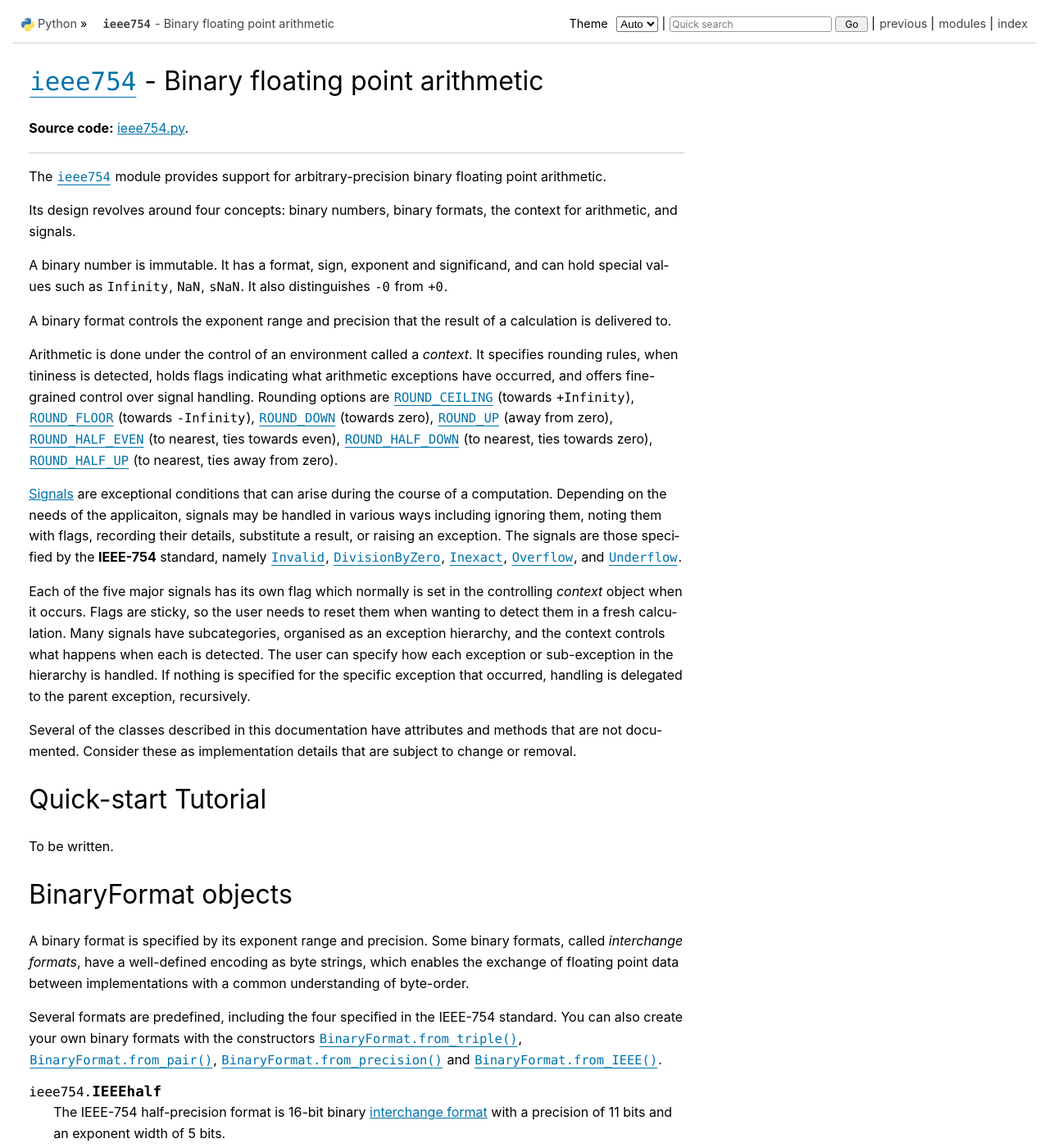
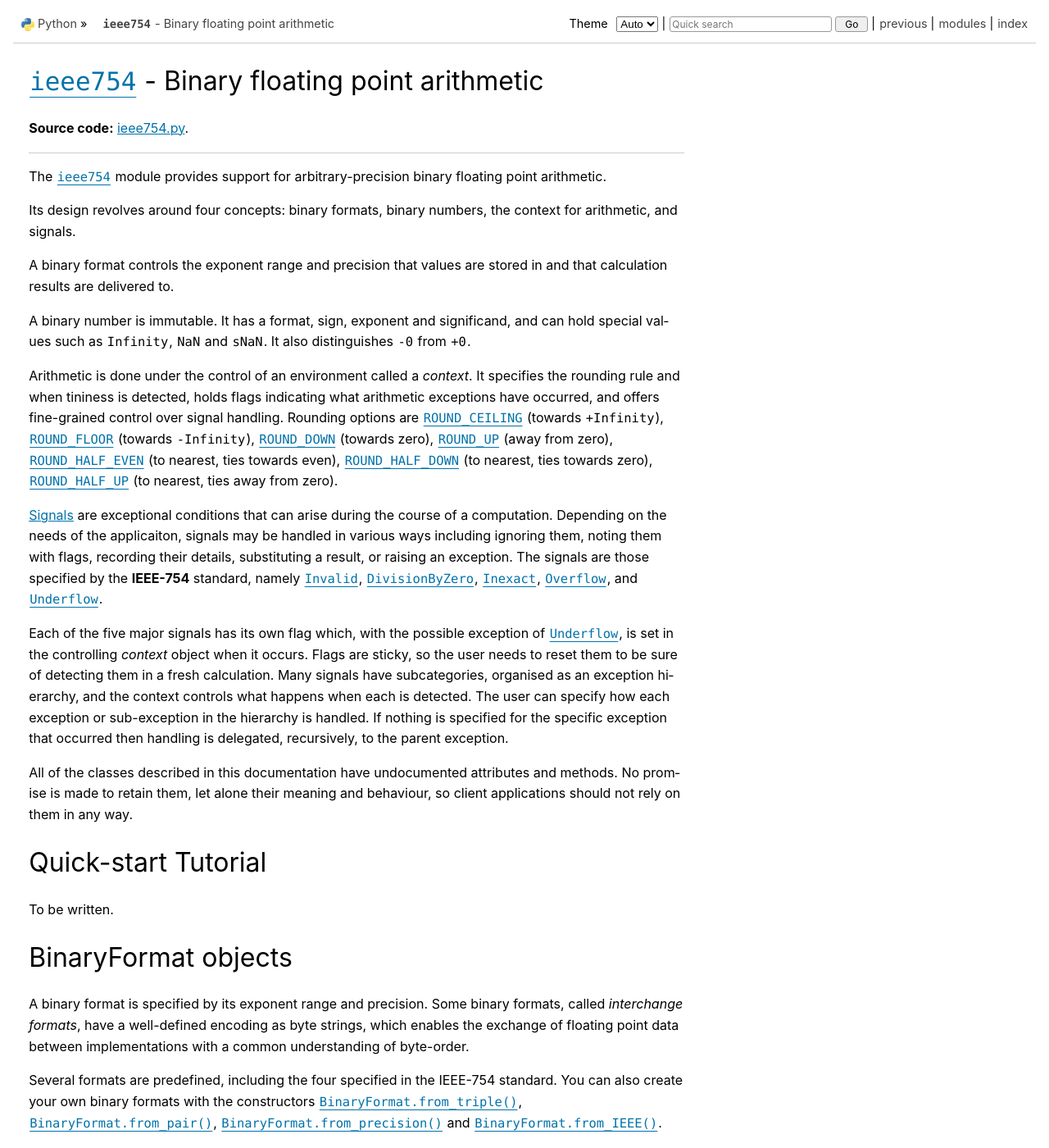
Before and after one commit to kyuupichan/ieee754, a Sphinx documentation site: the page built from docs/ieee754.rst, in a window 1280 px wide and 1400 px high. Shown: the whole window at 82% size. Built offline with Sphinx 7.4.7, drawn with Linux system fonts in a browser that asks for light colours; the version number could not be read and is left out; some of the changed text lies outside the part shown.

Commit message:
Fix and clarify some documentation

```diff
--- a/docs/ieee754.rst
+++ b/docs/ieee754.rst
@@ -12,18 +12,18 @@
 The :mod:`ieee754` module provides support for arbitrary-precision binary floating point
 arithmetic.
 
-Its design revolves around four concepts: binary numbers, binary formats, the context for
+Its design revolves around four concepts: binary formats, binary numbers, the context for
 arithmetic, and signals.
 
+A binary format controls the exponent range and precision that values are stored in and
+that calculation results are delivered to.
+
 A binary number is immutable.  It has a format, sign, exponent and significand, and can
-hold special values such as :const:`Infinity`, :const:`NaN`, :const:`sNaN`.  It also
+hold special values such as :const:`Infinity`, :const:`NaN` and :const:`sNaN`.  It also
 distinguishes :const:`-0` from :const:`+0`.
 
-A binary format controls the exponent range and precision that the result of a calculation
-is delivered to.
-
 Arithmetic is done under the control of an environment called a `context`.  It specifies
-rounding rules, when tininess is detected, holds flags indicating what arithmetic
+the rounding rule and when tininess is detected, holds flags indicating what arithmetic
 exceptions have occurred, and offers fine-grained control over signal handling.  Rounding
 options are :const:`ROUND_CEILING` (towards :const:`+Infinity`), :const:`ROUND_FLOOR`
 (towards :const:`-Infinity`), :const:`ROUND_DOWN` (towards zero), :const:`ROUND_UP` (away
@@ -33,22 +33,23 @@
 
 `Signals`_ are exceptional conditions that can arise during the course of a computation.
 Depending on the needs of the applicaiton, signals may be handled in various ways
-including ignoring them, noting them with flags, recording their details, substitute a
+including ignoring them, noting them with flags, recording their details, substituting a
 result, or raising an exception.  The signals are those specified by the **IEEE-754**
 standard, namely :exc:`Invalid`, :exc:`DivisionByZero`, :exc:`Inexact`, :exc:`Overflow`,
 and :exc:`Underflow`.
 
-Each of the five major signals has its own flag which normally is set in the controlling
-`context` object when it occurs.  Flags are sticky, so the user needs to reset them when
-wanting to detect them in a fresh calculation.  Many signals have subcategories, organised
-as an exception hierarchy, and the context controls what happens when each is detected.
-The user can specify how each exception or sub-exception in the hierarchy is handled.  If
-nothing is specified for the specific exception that occurred, handling is delegated to
-the parent exception, recursively.
+Each of the five major signals has its own flag which, with the possible exception of
+:exc:`Underflow`, is set in the controlling `context` object when it occurs.  Flags are
+sticky, so the user needs to reset them to be sure of detecting them in a fresh
+calculation.  Many signals have subcategories, organised as an exception hierarchy, and
+the context controls what happens when each is detected.  The user can specify how each
+exception or sub-exception in the hierarchy is handled.  If nothing is specified for the
+specific exception that occurred then handling is delegated, recursively, to the parent
+exception.
 
-Several of the classes described in this documentation have attributes and methods that
-are not documented.  Consider these as implementation details that are subject to change
-or removal.
+All of the classes described in this documentation have undocumented attributes and
+methods.  No promise is made to retain them, let alone their meaning and behaviour, so
+client applications should not rely on them in any way.
 
 
 Quick-start Tutorial
@@ -103,24 +104,24 @@
    binary `interchange format`_ with a precision of 64 bits and an exponent width of 15
    bits.
 
-   Since the format's integer bit is explicit, it admits extra non-canonical encodings
-   (which Intel termed pseudo-NaNs, pseudo-infinities, pseudo-denormals and unnormals)
-   beyond those specified in IEEE-754.  The :meth:`Binary.pack` method never returns such
-   encodings and :meth:`BinaryFormat.unpack` automatically canonicalizes them.
+   The format's integer bit is explicit, so it admits non-canonical encodings (which Intel
+   termed pseudo-NaNs, pseudo-infinities, pseudo-denormals and unnormals) beyond those
+   specified in IEEE-754.  The :meth:`Binary.pack` method never returns such encodings and
+   :meth:`BinaryFormat.unpack` silently canonicalizes them.
 
 
 .. data:: x87double
 
-   This simulates the operation of x87 compatible CPUs when in round-to-double-precision
-   mode.  It has a precision of 53 bits and an exponent width of 15 bits, and is not a
-   binary interchange format.
+   This simulates the operation of x87 compatible CPUs in round-to-double-precision mode.
+   It has a precision of 53 bits and an exponent width of 15 bits, and is not a binary
+   interchange format.
 
 
 .. data:: x87single
 
-   This simulates the operation of x87 compatible CPUs when in round-to-single-precision
-   mode.  It has a precision of 24 bits and an exponent width of 15 bits, and is not a
-   binary interchange format.
+   This simulates the operation of x87 compatible CPUs in round-to-single-precision mode.
+   It has a precision of 24 bits and an exponent width of 15 bits, and is not a binary
+   interchange format.
 
 
 .. class:: BinaryFormat
@@ -148,7 +149,7 @@
   .. attribute:: logb_inf
 
      These values are returned by the :meth:`Binary.logb_integral` operation on zero,
-     :const:`NaN` and :const:`infinity` values in this format, respectively.
+     :const:`NaN` and :const:`Infinity` values in this format, respectively.
 
   .. classmethod:: from_triple(precision, e_max, e_min)
 
@@ -252,7 +253,7 @@
   .. method:: unpack_value(raw, endianness=None, context=None)
 
      Convert from a packed binary encoding *raw* of a value of this `interchange format`_.
-     *endiannness* is the byte order of the encoding, valid values are 'little', 'big' and
+     *endiannness* is the byte order of the encoding; valid values are 'little', 'big' and
      :const:`None` which will use the native endianness of the host machine.  sNaNs are
      preserved and Conversion is necessarily exact so only :exc:`UnderflowExact` can be
      signalled.
@@ -294,7 +295,7 @@
   .. method:: pack(sign, exponent, significand, endianness=None)
 
      Encode the three parts of a floating point number to `bytes`.  *endiannness* is the
-     byte order of the encoding, valid values are 'little', 'big' and :const:`None` which
+     byte order of the encoding; valid values are 'little', 'big' and :const:`None` which
      will use the native endianness of the host machine.  *exponent* is the biased
      exponent in the IEEE sense, i.e., it is zero for zeroes and subnormals and e_max *
      2 + 1 for NaNs and infinites.  *significand* must not include the integer bit.
@@ -304,7 +305,7 @@
      *raw* is a a binary encoding of a value; decode it and return a ``(sign, exponent,
      significand)`` tuple.
 
-     *endiannness* is the byte order of the encoding, valid values are 'little', 'big' and
+     *endiannness* is the byte order of the encoding; valid values are 'little', 'big' and
      :const:`None` which will use the native endianness of the host machine.  *exponent*
      is the biased exponent in the IEEE sense, i.e., it is zero for zeroes and subnormals
      and e_max * 2 + 1 for NaNs and infinites.  *significand* does not include the integer
@@ -474,8 +475,8 @@
 .. method:: fmod(other, context=None)
 
    Return the result of C99's ``fmod`` operation.  This is like :meth:`remainder` except
-   that the quotient ``x / y`` is rounded with :const:`ROUND_DOWN` so that the result has
-   the same sign as `x`.
+   that the quotient ``x / y`` is rounded with :const:`ROUND_DOWN` so that the remainder
+   has the same sign as `x`.
 
 .. method:: mod(other, context=None)
 
@@ -483,7 +484,7 @@
 
    If `y` is non-zero, ``x % y`` is defined for finite operands `x` and `y` as ``r = x -
    y * n``, where `n` is the integer nearest the exact quotient ``x / y`` rounded with
-   :const:`ROUND_FLOOR`.  The result is always exact and its sign is that of `y`.
+   :const:`ROUND_FLOOR`.  The reaminder is always exact and its sign is that of `y`.
 
    If `y` is zero or `x` is infinite, :exc:`InvalidRemainder` is signalled if neither
    operand is a :const:`NaN`.  If `y` is infinite then the result is the limiting result
@@ -495,13 +496,8 @@
 
 .. method:: floordiv(other, context=None)
 
-   Return the result of Python's ``//`` operation; the result ``x / y`` is rounded with
+   Return the result of Python's ``//`` operation; the quotient ``x / y`` is rounded with
    :const:`ROUND_FLOOR`.
-
-.. method:: divmod(other, context=None)
-
-   Return the result of Python's ``divmod`` operation.  This returns a ``(quot, rem)``
-   pair that combines the results of the :meth:`mod` and :meth:`floordiv` operations.
 
 
 Context objects
@@ -590,7 +586,7 @@
 
     .. method:: copy()
 
-       Return a deep copy of the context.
+       Return a copy of the context with its attributes shallow-copied..
 
     .. method:: set_handler(exc_classes, kind, handler=None)
 
@@ -769,7 +765,7 @@
     a :class:`BinaryFormat` instance, then *result* is converted to a quiet :const:`NaN`
     of that format with zero payload and clear sign bit.
 
-    ::exc::`Invalid` has many sub-exceptions which indicate more precisely what happened.
+    :exc:`Invalid` has many sub-exceptions which indicate more precisely what happened.
 
 
 .. exception:: SignallingNaNOperand
@@ -904,21 +900,21 @@
     though with unbounded exponent range would lie strictly between ``± 2^e_min`` where
     :attr:`e_min` is the minimum normalized exponent of the destination format.
 
-    Tininess can be detected before or after rounding, as determined by the operation's
-    *context* argument.
+    Tininess can be detected before or after rounding; this is controlled by the
+    :attr:`Context.tininess_after` attribute of the operation's *context* argument.
 
-    This exception must not be raised directly; instead one of its two sub-exceptions
-    should be raised depending on whether the result is exact.
+    This exception should not be raised directly; instead one of its two sub-exceptions
+    should be raised depending on whether or not the result is exact.
 
 
 .. exception:: UnderflowExact
 
-   This exception is signalled when the result it tiny but exact.  Since the result is
+   This exception is signalled when the result is tiny but exact.  Since the result is
    exact it was necessarily tiny before and after rounding.
 
    Under default exception handling, as per IEEE-754, this signal does *not* raise the
-   :attr:`UNDERFLOW` flag and it does *not* signal :exc:`Inexact`.  It is the only signal
-   to not raise its associated flag.
+   :attr:`UNDERFLOW` flag (nor does it signal :exc:`Inexact`).  It is the only signal to
+   not raise its associated flag.
 
 
 .. exception:: UnderflowInexact
```
Also changed, not shown: other parts of docs/ieee754.rst (+10 -11 lines), 1 other file.
